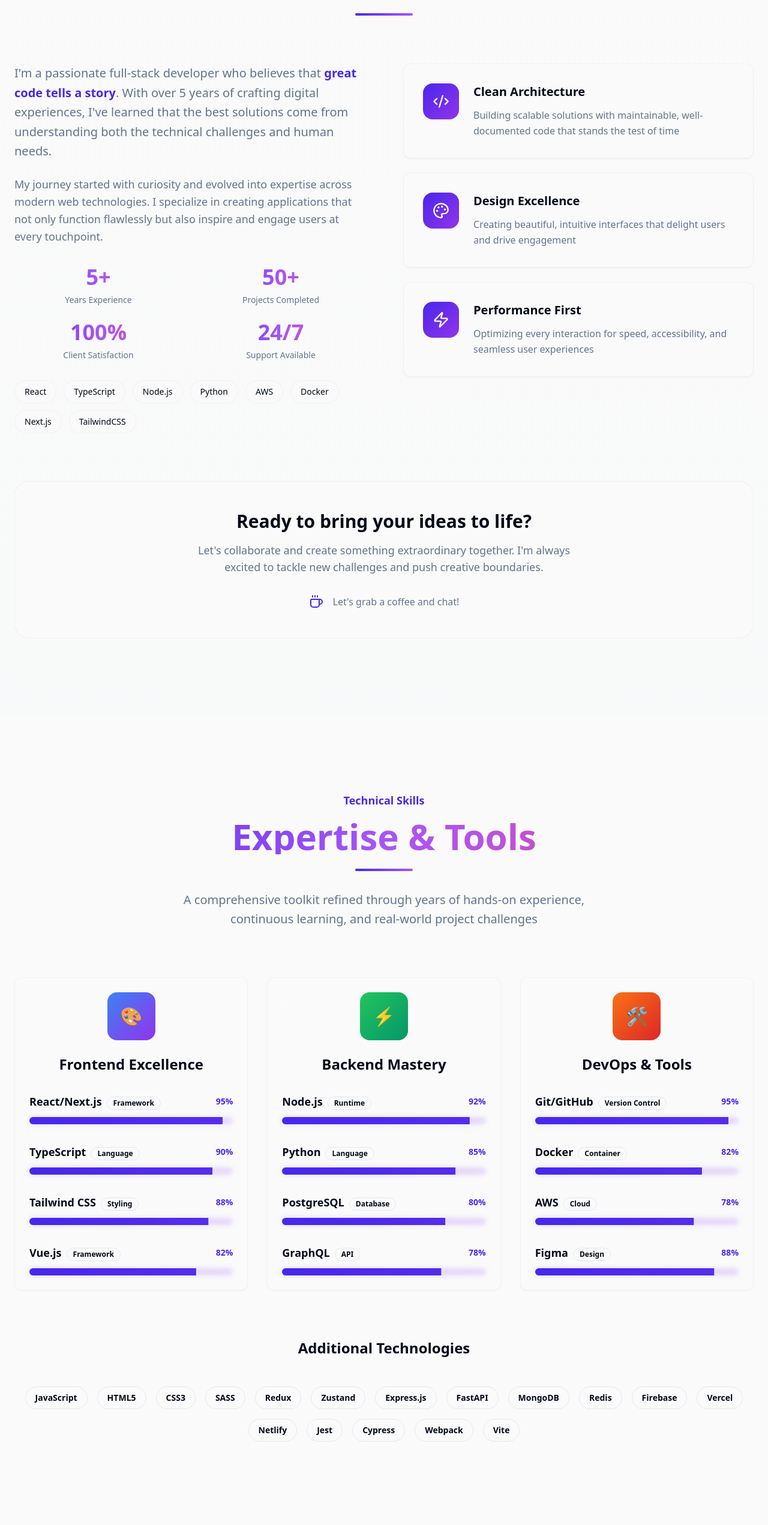
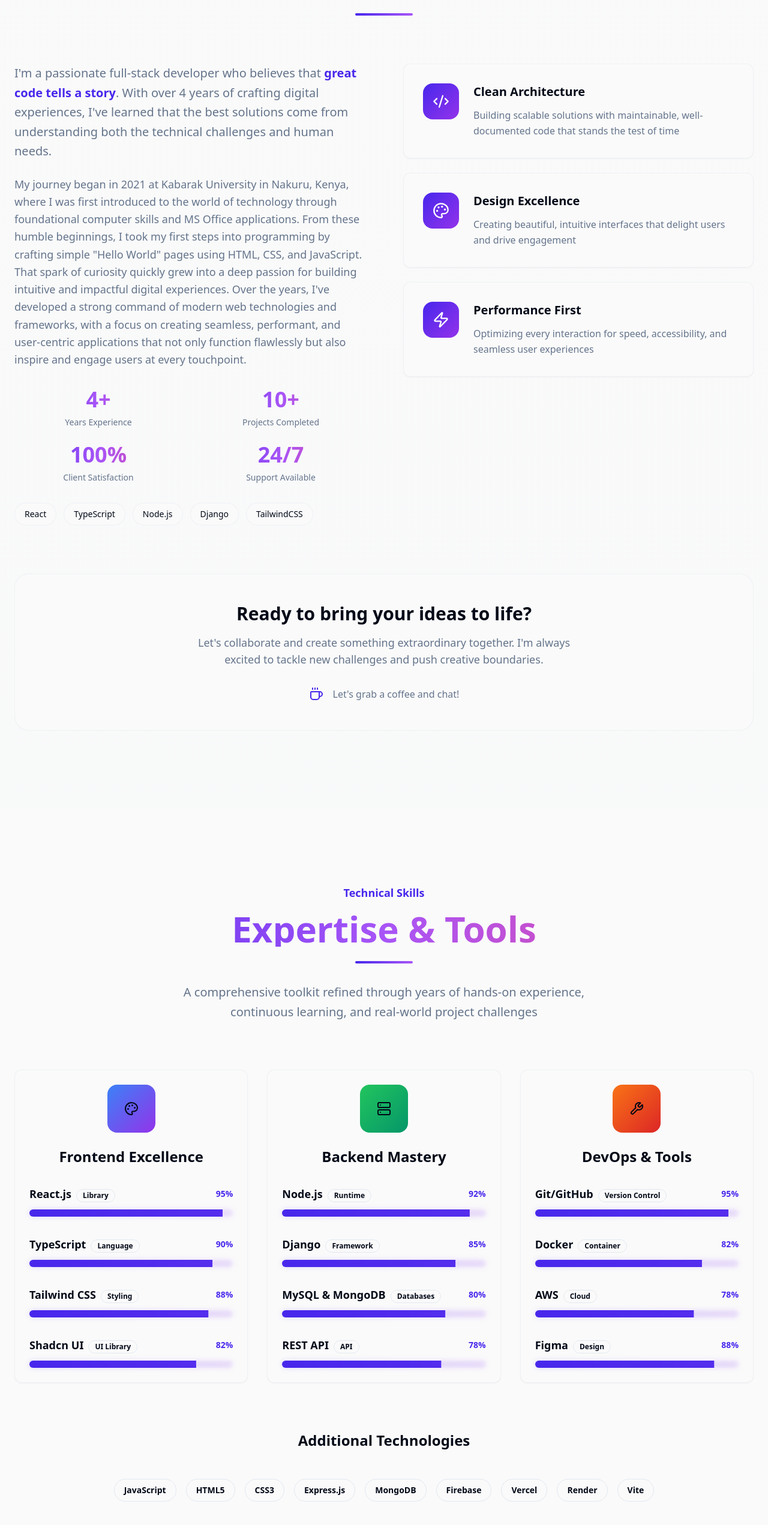
Before and after one commit to fredricknyangau/portfolio, a React (Vite) app: page / in a window 1280 px wide. Shown: the part 1034-3576 px from the top of the page at 60% size. Built offline with nearby package versions, Linux system fonts and the light colour scheme.

Commit message:
modified:   src/components/AboutSection.tsx 	modified:   src/components/ContactSection.tsx 	modified:   src/components/ProjectsSection.tsx 	modified:   src/components/Resume.tsx 	modified:   src/components/SkillsSection.tsx

```diff
--- a/src/components/AboutSection.tsx
+++ b/src/components/AboutSection.tsx
@@ -23,18 +23,23 @@ const AboutSection = () => {
   ];
 
   const stats = [
-    { number: '5+', label: 'Years Experience' },
-    { number: '50+', label: 'Projects Completed' },
+    { number: '4+', label: 'Years Experience' },
+    { number: '10+', label: 'Projects Completed' },
     { number: '100%', label: 'Client Satisfaction' },
     { number: '24/7', label: 'Support Available' }
   ];
 
   return (
-    <section id="about" className="section-padding bg-gradient-to-b from-background to-secondary/20">
+    <section
+      id="about"
+      className="section-padding bg-gradient-to-b from-background to-secondary/20"
+    >
       <div className="container mx-auto px-6 max-w-7xl">
         <div className="text-center mb-20">
           <div className="inline-block">
-            <span className="text-primary font-semibold text-lg mb-4 block">About Me</span>
+            <span className="text-primary font-semibold text-lg mb-4 block">
+              About Me
+            </span>
             <h2 className="text-4xl md:text-6xl font-bold mb-6 gradient-text">
               Passionate Developer
             </h2>
@@ -47,15 +52,28 @@ const AboutSection = () => {
             <div className="prose prose-lg max-w-none">
               <p className="text-xl text-muted-foreground leading-relaxed mb-6">
                 I'm a passionate full-stack developer who believes that
-                <span className="text-primary font-semibold"> great code tells a story</span>.
-                With over 5 years of crafting digital experiences, I've learned that the best
-                solutions come from understanding both the technical challenges and human needs.
+                <span className="text-primary font-semibold">
+                  {" "}
+                  great code tells a story
+                </span>
+                . With over 4 years of crafting digital experiences, I've
+                learned that the best solutions come from understanding both the
+                technical challenges and human needs.
               </p>
 
               <p className="text-lg text-muted-foreground leading-relaxed mb-8">
-                My journey started with curiosity and evolved into expertise across modern web technologies.
-                I specialize in creating applications that not only function flawlessly but also
-                inspire and engage users at every touchpoint.
+                My journey began in 2021 at Kabarak University in Nakuru, Kenya,
+                where I was first introduced to the world of technology through
+                foundational computer skills and MS Office applications. From
+                these humble beginnings, I took my first steps into programming
+                by crafting simple "Hello World" pages using HTML, CSS, and
+                JavaScript. That spark of curiosity quickly grew into a deep
+                passion for building intuitive and impactful digital
+                experiences. Over the years, I've developed a strong command of
+                modern web technologies and frameworks, with a focus on creating
+                seamless, performant, and user-centric applications that not
+                only function flawlessly but also inspire and engage users at
+                every touchpoint.
               </p>
             </div>
 
@@ -73,7 +91,13 @@ const AboutSection = () => {
             </div>
 
             <div className="flex flex-wrap gap-3">
-              {['React', 'TypeScript', 'Node.js', 'Python', 'AWS', 'Docker', 'Next.js', 'TailwindCSS'].map((tech) => (
+              {[
+                "React",
+                "TypeScript",
+                "Node.js",
+                "Django",
+                "TailwindCSS",
+              ].map((tech) => (
                 <span
                   key={tech}
                   className="px-4 py-2 glass-effect rounded-full text-sm font-medium border hover:border-primary hover:text-primary transition-all duration-300 hover:scale-105"
@@ -86,7 +110,10 @@ const AboutSection = () => {
 
           <div className="grid gap-6">
             {highlights.map(({ icon: Icon, title, description }, index) => (
-              <Card key={title} className="glass-effect border-0 hover-lift group">
+              <Card
+                key={title}
+                className="glass-effect border-0 hover-lift group"
+              >
                 <CardContent className="p-8">
                   <div className="flex items-start space-x-6">
                     <div className="p-4 rounded-2xl bg-gradient-to-br from-primary to-purple-600 text-white group-hover:scale-110 transition-transform duration-300">
@@ -114,12 +141,15 @@ const AboutSection = () => {
               Ready to bring your ideas to life?
             </h3>
             <p className="text-muted-foreground mb-8 text-lg">
-              Let's collaborate and create something extraordinary together.
-              I'm always excited to tackle new challenges and push creative boundaries.
+              Let's collaborate and create something extraordinary together. I'm
+              always excited to tackle new challenges and push creative
+              boundaries.
             </p>
             <div className="flex items-center justify-center gap-4">
               <Coffee className="text-primary" size={24} />
-              <span className="text-muted-foreground">Let's grab a coffee and chat!</span>
+              <span className="text-muted-foreground">
+                Let's grab a coffee and chat!
+              </span>
             </div>
           </div>
         </div>
--- a/src/components/ContactSection.tsx
+++ b/src/components/ContactSection.tsx
@@ -36,21 +36,21 @@ const ContactSection = () => {
     {
       icon: Mail,
       title: 'Email',
-      value: 'hello@johndoe.dev',
-      href: 'mailto:hello@johndoe.dev',
+      value: 'nyangaufredrick443@gmail.com',
+      href: 'mailto:nyangaufredrick443@gmail.com',
       description: 'Drop me a line anytime'
     },
     {
       icon: Phone,
       title: 'Phone',
-      value: '+1 (555) 123-4567',
-      href: 'tel:+15551234567',
-      description: 'Mon-Fri 9AM-6PM EST'
+      value: '+254 746730585',
+      href: 'tel:+254746730585',
+      description: 'Mon-Fri 9AM-6PM EAT'
     },
     {
       icon: MapPin,
       title: 'Location',
-      value: 'San Francisco, CA',
+      value: 'Nakuru, Kenya',
       href: '#',
       description: 'Available for remote work'
     }
@@ -221,13 +221,13 @@ const ContactSection = () => {
         <div className="text-center pt-16 border-t border-border/50">
           <div className="glass-effect rounded-2xl p-8 border">
             <p className="text-muted-foreground mb-4">
-              © 2024 John Doe. Crafted with passion using React, TypeScript & Tailwind CSS.
+              © {new Date().getFullYear()} Fredrick Nyang'au. Crafted with passion using React, TypeScript & Tailwind CSS.
             </p>
-            <div className="flex justify-center items-center gap-2 text-sm text-muted-foreground">
+            {/* <div className="flex justify-center items-center gap-2 text-sm text-muted-foreground">
               <span>Made with</span>
               <span className="text-red-500 animate-pulse">❤️</span>
               <span>for the web</span>
-            </div>
+            </div> */}
           </div>
         </div>
       </div>
--- a/src/components/ProjectsSection.tsx
+++ b/src/components/ProjectsSection.tsx
@@ -86,24 +86,32 @@ const ProjectsSection = () => {
   };
 
   return (
-    <section id="projects" className="section-padding bg-gradient-to-b from-background to-secondary/20">
+    <section
+      id="projects"
+      className="section-padding bg-gradient-to-b from-background to-secondary/20"
+    >
       <div className="container mx-auto px-6 max-w-7xl">
         <div className="text-center mb-20">
-          <span className="text-primary font-semibold text-lg mb-4 block">Portfolio</span>
+          <span className="text-primary font-semibold text-lg mb-4 block">
+            Portfolio
+          </span>
           <h2 className="text-4xl md:text-6xl font-bold mb-6 gradient-text">
             Featured Projects
           </h2>
           <div className="w-24 h-1 bg-gradient-to-r from-primary to-purple-500 mx-auto rounded-full mb-8"></div>
           <p className="text-xl text-muted-foreground max-w-3xl mx-auto leading-relaxed">
-            A curated selection of projects that demonstrate my expertise in creating
-            innovative solutions for complex challenges
+            A curated selection of projects that demonstrate my expertise in
+            creating innovative solutions for complex challenges
           </p>
         </div>
 
         {/* Featured Projects */}
         <div className="grid lg:grid-cols-2 gap-10 mb-20">
           {featuredProjects.map((project) => (
-            <Card key={project.title} className="glass-effect border-0 overflow-hidden hover-lift group">
+            <Card
+              key={project.title}
+              className="glass-effect border-0 overflow-hidden hover-lift group"
+            >
               <div className="relative overflow-hidden">
                 <img
                   src={project.image}
@@ -128,7 +136,10 @@ const ProjectsSection = () => {
                   <CardTitle className="text-2xl group-hover:text-primary transition-colors duration-300">
                     {project.title}
                   </CardTitle>
-                  <Badge variant="secondary" className="bg-primary/10 text-primary">
+                  <Badge
+                    variant="secondary"
+                    className="bg-primary/10 text-primary"
+                  >
                     Featured
                   </Badge>
                 </div>
@@ -138,9 +149,7 @@ const ProjectsSection = () => {
                       <Star size={14} className="text-yellow-500" />
                       {project.metrics.stars}
                     </div>
-                    <div>
-                      {project.metrics.forks} forks
-                    </div>
+                    <div>{project.metrics.forks} forks</div>
                   </div>
                 )}
               </CardHeader>
@@ -152,21 +161,40 @@ const ProjectsSection = () => {
 
                 <div className="flex flex-wrap gap-2">
                   {project.tags.map((tag) => (
-                    <Badge key={tag} variant="outline" className="hover:bg-primary hover:text-primary-foreground transition-colors duration-300">
+                    <Badge
+                      key={tag}
+                      variant="outline"
+                      className="hover:bg-primary hover:text-primary-foreground transition-colors duration-300"
+                    >
                       {tag}
                     </Badge>
                   ))}
                 </div>
 
                 <div className="flex gap-4 pt-4">
-                  <Button variant="outline" size="sm" asChild className="hover-lift">
-                    <a href={project.githubUrl} className="flex items-center gap-2">
+                  <Button
+                    variant="outline"
+                    size="sm"
+                    asChild
+                    className="hover-lift"
+                  >
+                    <a
+                      href={project.githubUrl}
+                      className="flex items-center gap-2"
+                    >
                       <Github size={16} />
                       Source Code
                     </a>
                   </Button>
-                  <Button size="sm" asChild className="bg-gradient-to-r from-primary to-purple-600 hover:from-primary/90 hover:to-purple-600/90">
-                    <a href={project.liveUrl} className="flex items-center gap-2">
+                  <Button
+                    size="sm"
+                    asChild
+                    className="bg-gradient-to-r from-primary to-purple-600 hover:from-primary/90 hover:to-purple-600/90"
+                  >
+                    <a
+                      href={project.liveUrl}
+                      className="flex items-center gap-2"
+                    >
                       <ExternalLink size={16} />
                       Live Demo
                     </a>
@@ -179,16 +207,25 @@ const ProjectsSection = () => {
 
         {/* Other Projects */}
         <div>
-          <h3 className="text-3xl font-bold mb-12 text-center">More Projects</h3>
+          <h3 className="text-3xl font-bold mb-12 text-center">
+            More Projects
+          </h3>
           <div className="grid md:grid-cols-2 gap-8">
             {otherProjects.map((project) => (
-              <Card key={project.title} className="glass-effect border-0 hover-lift group">
+              <Card
+                key={project.title}
+                className="glass-effect border-0 hover-lift group"
+              >
                 <CardHeader>
                   <div className="flex items-start justify-between">
                     <CardTitle className="text-xl group-hover:text-primary transition-colors duration-300">
                       {project.title}
                     </CardTitle>
-                    <Badge className={`${getStatusColor(project.status)} border text-xs`}>
+                    <Badge
+                      className={`${getStatusColor(
+                        project.status
+                      )} border text-xs`}
+                    >
                       {project.status}
                     </Badge>
                   </div>
@@ -199,7 +236,11 @@ const ProjectsSection = () => {
                   </p>
                   <div className="flex flex-wrap gap-2">
                     {project.tags.map((tag) => (
-                      <Badge key={tag} variant="outline" className="text-xs hover:bg-primary hover:text-primary-foreground transition-colors duration-300">
+                      <Badge
+                        key={tag}
+                        variant="outline"
+                        className="text-xs hover:bg-primary hover:text-primary-foreground transition-colors duration-300"
+                      >
                         {tag}
                       </Badge>
                     ))}
@@ -229,10 +270,17 @@ const ProjectsSection = () => {
               Want to see more of my work?
             </h3>
             <p className="text-muted-foreground mb-8 text-lg max-w-2xl mx-auto">
-              Check out my GitHub for additional projects, contributions, and code samples.
+              Check out my GitHub for additional projects, contributions, and
+              code samples.
             </p>
-            <Button asChild className="bg-gradient-to-r from-primary to-purple-600 hover:from-primary/90 hover:to-purple-600/90">
-              <a href="#" className="flex items-center gap-2">
+            <Button
+              asChild
+              className="bg-gradient-to-r from-primary to-purple-600 hover:from-primary/90 hover:to-purple-600/90"
+            >
+              <a
+                href="https://github.com/fredricknyangau"
+                className="flex items-center gap-2"
+              >
                 <Github size={20} />
                 View All Repositories
               </a>
--- a/src/components/Resume.tsx
+++ b/src/components/Resume.tsx
@@ -1,4 +1,4 @@
-import React, { useRef, forwardRef } from "react";
+import React, { useRef, forwardRef, useImperativeHandle } from "react";
 import { Mail, Github, Linkedin, MapPin, Globe } from "lucide-react";
 import { useReactToPrint } from "react-to-print";
 import { Button } from "@/components/ui/button";
@@ -10,11 +10,14 @@ interface ResumeProps {
 }
 
 const Resume = forwardRef<HTMLDivElement, ResumeProps>(
-  ({ hideExport, onPrint }, _ref) => {
+  ({ hideExport, onPrint }, ref) => {
     const resumeRef = useRef<HTMLDivElement>(null);
 
+    // Forward internal ref to parent
+    useImperativeHandle(ref, () => resumeRef.current as HTMLDivElement);
+
     const handlePrint = useReactToPrint({
-      contentRef: resumeRef,
+      content: () => resumeRef.current,
       documentTitle: "Fredrick_Nyangau_Resume",
     });
 
@@ -54,28 +57,55 @@ const Resume = forwardRef<HTMLDivElement, ResumeProps>(
           {/* Header */}
           <header className="flex flex-col lg:flex-row items-start lg:items-center justify-between border-b border-border/50 pb-8 mb-8">
             <div className="flex-1">
-              <h1 className="text-5xl font-bold gradient-text mb-3">
+              <h1 className="text-5xl print:text-3xl font-bold gradient-text mb-3">
                 Fredrick Nyang'au
               </h1>
-              <p className="text-xl text-muted-foreground mb-4 font-light">
+              <p className="text-xl print:text-lg text-muted-foreground mb-4 font-light">
                 Software Developer | React | Flutter | Tailwind CSS | SMC Trader
               </p>
               <div className="flex flex-wrap gap-4 text-sm">
                 {[
-                  { icon: MapPin, text: "Nairobi, Kenya" },
-                  { icon: Mail, text: "nyangaufredrick443@gmail.com" },
-                  { icon: Globe, text: "fredricknyangau.vercel.app" },
-                  { icon: Github, text: "fredricknyangau" },
-                  { icon: Linkedin, text: "LinkedIn" },
-                ].map(({ icon: Icon, text }, index) => (
-                  <div
+                  {
+                    icon: MapPin,
+                    text: "Nairobi, Kenya",
+                  },
+                  {
+                    icon: Mail,
+                    text: "nyangaufredrick443@gmail.com",
+                    href: "mailto:nyangaufredrick443@gmail.com",
+                  },
+                  {
+                    icon: Globe,
+                    text: "fredricknyangau.vercel.app",
+                    href: "https://fredricknyangau.vercel.app",
+                  },
+                  {
+                    icon: Github,
+                    text: "fredricknyangau",
+                    href: "https://github.com/fredricknyangau",
+                  },
+                  {
+                    icon: Linkedin,
+                    text: "LinkedIn",
+                    href: "https://linkedin.com/in/fredrick-nyang-au-857b75233",
+                  },
+                ].map(({ icon: Icon, text, href }, index) => {
+                  const Tag = href ? "a" : "div";
+                  return (
+                    <Tag
                       key={index}
+                      {...(href && {
+                        href,
+                        target: "_blank",
+                        rel: "noopener noreferrer",
+                      })}
                       className="flex items-center gap-2 px-3 py-2 glass-effect rounded-full border hover:border-primary/50 transition-all duration-300 hover-lift"
                     >
                       <Icon size={16} className="text-primary" />
                       <span className="text-foreground">{text}</span>
-                  </div>
-                ))}
+                    </Tag>
+                  );
+                })}
               </div>
             </div>
             <div className="mt-6 lg:mt-0 lg:ml-8">
@@ -83,7 +113,8 @@ const Resume = forwardRef<HTMLDivElement, ResumeProps>(
                 <div className="absolute -inset-2 bg-gradient-to-r from-primary via-purple-500 to-pink-500 rounded-full blur-xl opacity-30 group-hover:opacity-50 transition-all duration-500"></div>
                 <img
                   src="/profile.jpg"
-                  alt="Avatar"
+                  alt="Fredrick Nyang'au Profile"
+                  loading="lazy"
                   className="relative w-32 h-32 rounded-full object-cover glass-effect border-4 border-primary/20 hover-lift"
                 />
               </div>
@@ -230,6 +261,6 @@ const Resume = forwardRef<HTMLDivElement, ResumeProps>(
     );
   }
 );
+
 Resume.displayName = "Resume";
-
 export default Resume;
--- a/src/components/SkillsSection.tsx
+++ b/src/components/SkillsSection.tsx
@@ -1,6 +1,7 @@
 
 import React from 'react';
 import { Card, CardContent, CardHeader } from '@/components/ui/card';
+import { Palette, Server, Wrench } from 'lucide-react';
 import { Progress } from '@/components/ui/progress';
 import { Badge } from '@/components/ui/badge';
 
@@ -8,29 +9,29 @@ const SkillsSection = () => {
   const skillCategories = [
     {
       title: 'Frontend Excellence',
-      icon: '🎨',
+      icon: <Palette />,
       color: 'from-blue-500 to-purple-600',
       skills: [
-        { name: 'React/Next.js', level: 95, category: 'Framework' },
+        { name: 'React.js', level: 95, category: 'Library' },
         { name: 'TypeScript', level: 90, category: 'Language' },
         { name: 'Tailwind CSS', level: 88, category: 'Styling' },
-        { name: 'Vue.js', level: 82, category: 'Framework' }
+        { name: 'Shadcn UI', level: 82, category: 'UI Library' }
       ]
     },
     {
       title: 'Backend Mastery',
-      icon: '⚡',
+      icon: <Server />,
       color: 'from-green-500 to-emerald-600',
       skills: [
         { name: 'Node.js', level: 92, category: 'Runtime' },
-        { name: 'Python', level: 85, category: 'Language' },
-        { name: 'PostgreSQL', level: 80, category: 'Database' },
-        { name: 'GraphQL', level: 78, category: 'API' }
+        { name: 'Django', level: 85, category: 'Framework' },
+        { name: 'MySQL & MongoDB', level: 80, category: 'Databases' },
+        { name: 'REST API', level: 78, category: 'API' }
       ]
     },
     {
       title: 'DevOps & Tools',
-      icon: '🛠️',
+      icon: <Wrench />,
       color: 'from-orange-500 to-red-600',
       skills: [
         { name: 'Git/GitHub', level: 95, category: 'Version Control' },
@@ -100,9 +101,9 @@ const SkillsSection = () => {
           <h3 className="text-2xl font-bold text-center mb-12">Additional Technologies</h3>
           <div className="flex flex-wrap justify-center gap-4">
             {[
-              'JavaScript', 'HTML5', 'CSS3', 'SASS', 'Redux', 'Zustand',
-              'Express.js', 'FastAPI', 'MongoDB', 'Redis', 'Firebase',
-              'Vercel', 'Netlify', 'Jest', 'Cypress', 'Webpack', 'Vite'
+              'JavaScript', 'HTML5', 'CSS3',
+              'Express.js', 'MongoDB', 'Firebase',
+              'Vercel', 'Render', 'Vite'
             ].map((tech) => (
               <Badge
                 key={tech}
```
Lines whose indentation alone changed are shown as unchanged.
